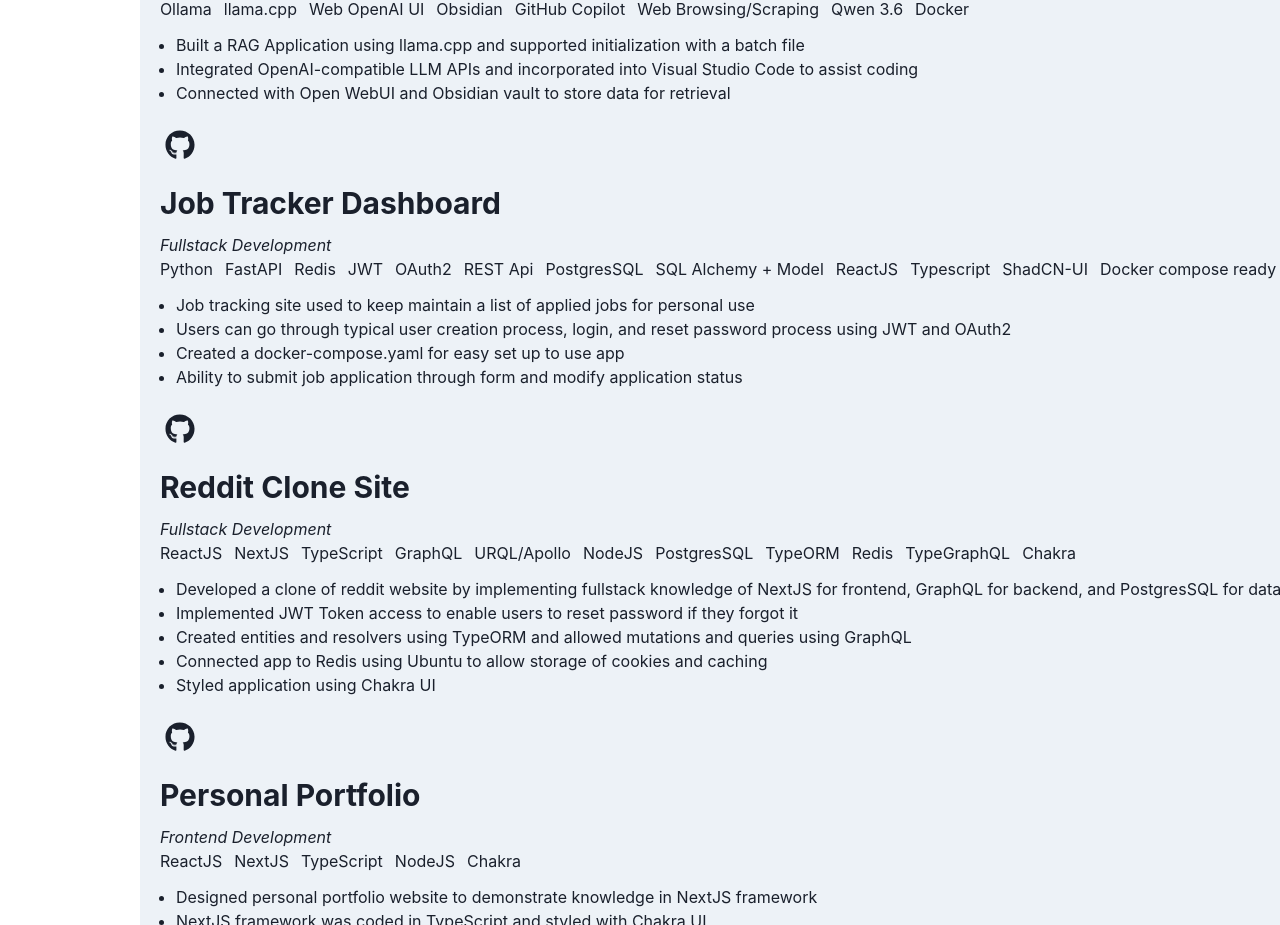
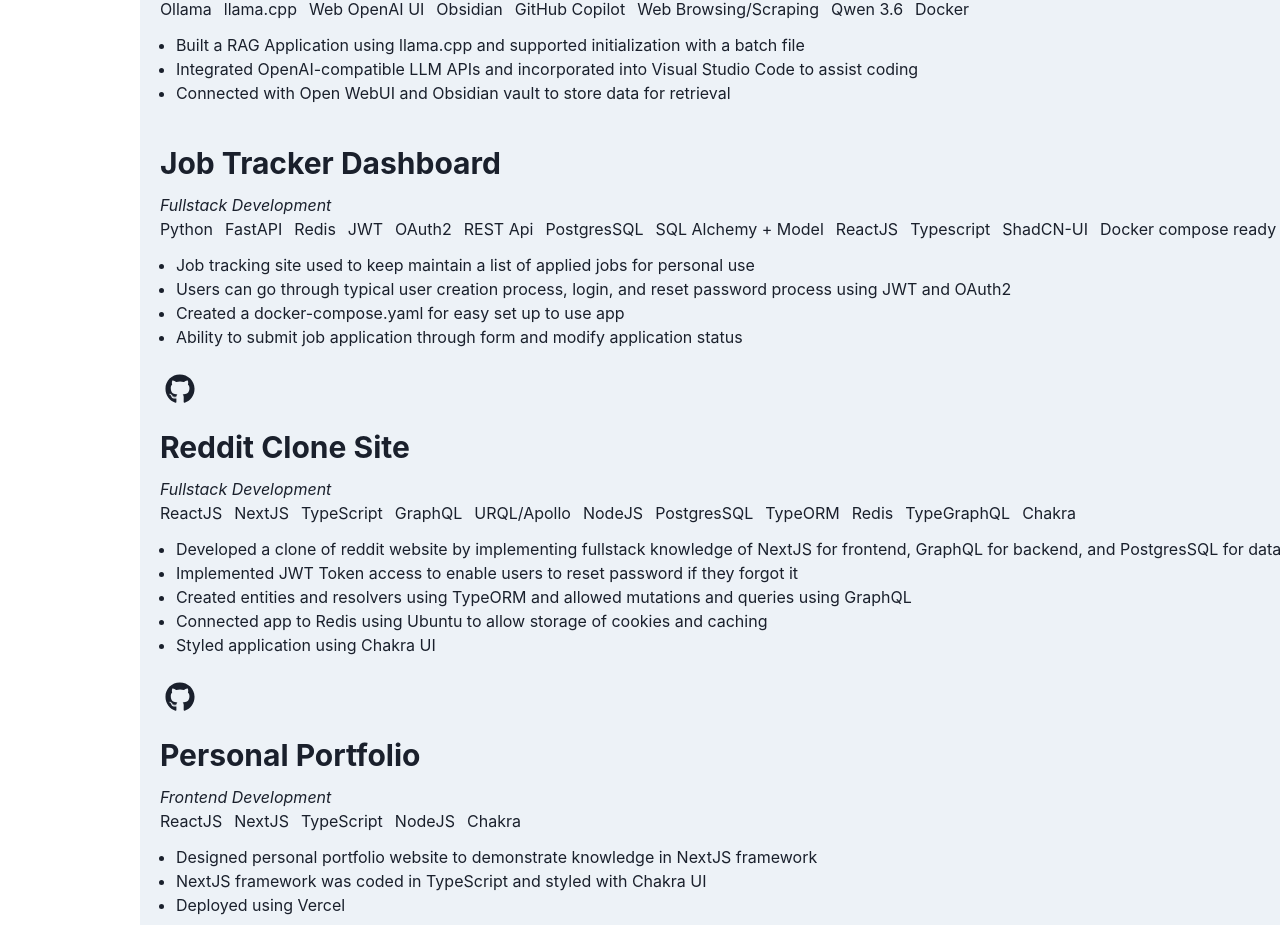
Before and after one commit to nguyen566/nguyen566.github.io, a Next.js app: page / in a window 1280 px wide. Shown: the part 3160-4085 px from the top of the page. Built offline with nearby package versions, Linux system fonts and the light colour scheme.

Commit message:
added conditional rendering for icon button

```diff
--- a/src/components/Project.tsx
+++ b/src/components/Project.tsx
@@ -7,7 +7,7 @@
   Text,
   UnorderedList,
 } from "@chakra-ui/react";
-import { FaGithub, FaExternalLinkAlt, } from "react-icons/fa";
+import { FaGithub, FaExternalLinkAlt } from "react-icons/fa";
 import { projectData } from "../utils/projects";
 
 const Project = () => {
@@ -26,7 +26,11 @@
               <Text as="i" mb={3}>
                 {project.type}
               </Text>
-							<Flex justifyContent={"start"} mb={3} flexDir={['column', 'column', 'column', 'row']}>
+              <Flex
+                justifyContent={"start"}
+                mb={3}
+                flexDir={["column", "column", "column", "row"]}
+              >
                 {project.skills.map((skill) => {
                   return (
                     <Text key={skill.skillKey} mr={3}>
@@ -41,6 +45,7 @@
                 })}
               </UnorderedList>
               <Flex my={5} alignItems="center" gap="1rem">
+                {project.github !== undefined ? (
                   <IconButton
                     as="a"
                     href={project.github}
@@ -49,6 +54,7 @@
                     aria-label="Project github"
                     icon={<FaGithub size={30} />}
                   />
+                ) : null}
                 {project.deployed !== undefined ? (
                   <IconButton
                     as="a"
```
Lines whose indentation alone changed are shown as unchanged.
